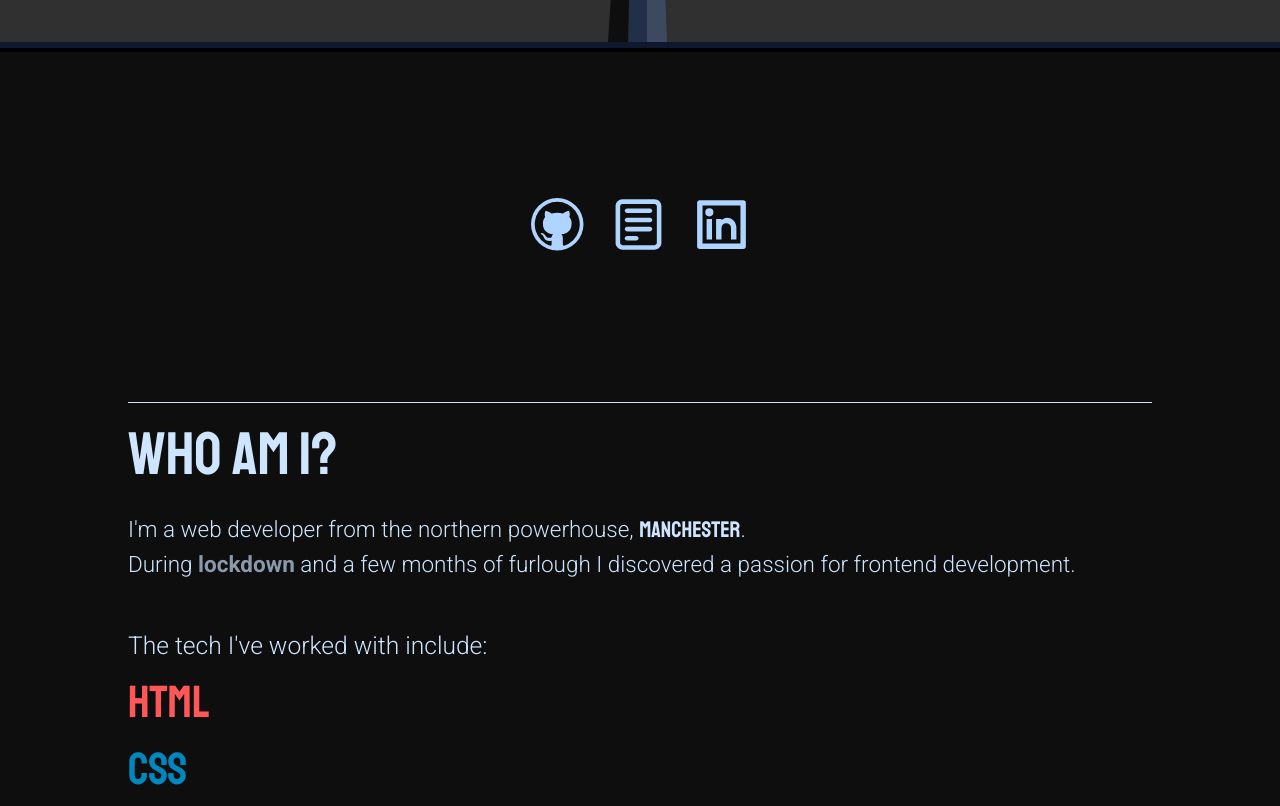
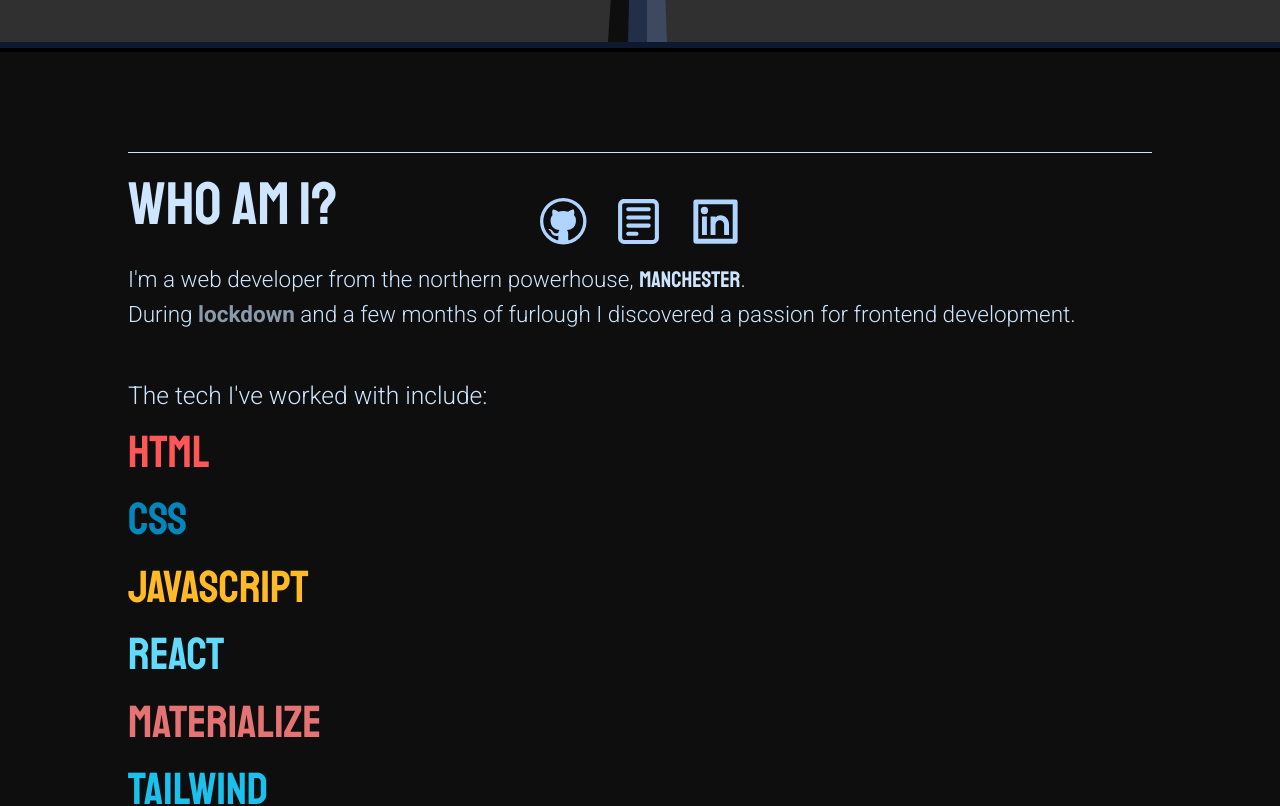
Before and after one commit to PhilwithoneL/philip-fielding-portfolio, a React (Create React App) app in the folder portfolio/: page / in a window 1280 px wide. Shown: the part 520-1326 px from the top of the page. Built offline with nearby package versions, Linux system fonts and the light colour scheme.

Commit message:
Re-positioned the about section to scroll to top when nav link is clicked

```diff
--- a/portfolio/src/css/_about.scss
+++ b/portfolio/src/css/_about.scss
@@ -23,7 +23,6 @@
         width: 80vw;
         transition: all 0.1s ease-in-out;
       }
-
 
 }
 
--- a/portfolio/src/css/_media.scss
+++ b/portfolio/src/css/_media.scss
@@ -29,15 +29,28 @@
     }
 
     .git-icon {
-        font-size:52.5px;
+        font-size:46.5px;
     }
 
     .linked-icon {
-        font-size:65px;
+        font-size:59px;
     }
 
     .cv {
-        font-size: 55px;
+        font-size: 49px;
+    }
+
+
+    //About
+
+    .about-section-main {
+        z-index:2;
+        position: relative;
+        top:600px;
+    }
+
+    .about {
+        transform:translateY(50px);
     }
 
 }
--- a/portfolio/src/css/main.css
+++ b/portfolio/src/css/main.css
@@ -1760,13 +1760,22 @@
     top: 89vh;
   }
   .git-icon {
-    font-size: 52.5px;
+    font-size: 46.5px;
   }
   .linked-icon {
-    font-size: 65px;
+    font-size: 59px;
   }
   .cv {
-    font-size: 55px;
+    font-size: 49px;
+  }
+  .about-section-main {
+    z-index: 2;
+    position: relative;
+    top: 600px;
+  }
+  .about {
+    -webkit-transform: translateY(50px);
+            transform: translateY(50px);
   }
 }
 /*# sourceMappingURL=main.css.map */
```
Also changed, not shown: 1 other file (tests, documents, lock files or other folders).
